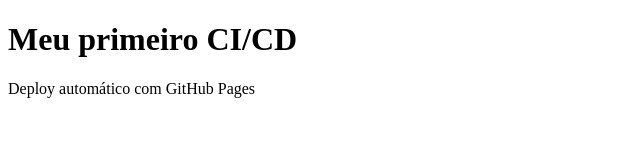
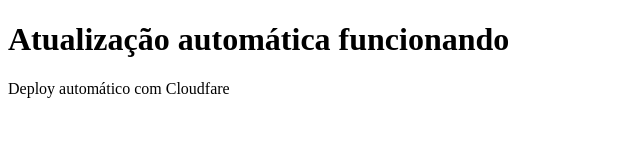
Before and after one commit to edusabin/meu-site-devops, a plain HTML site: page meu-site-devops/index.html in a window 1280 px wide. Shown: the whole page, without its empty margins (0-640 px from the left). Drawn offline with Linux system fonts and the light colour scheme.

Commit message:
Atualização do site

```diff
--- a/meu-site-devops/index.html
+++ b/meu-site-devops/index.html
@@ -4,7 +4,7 @@
 <title>DevOps na prática</title>
 </head>
 <body>
-<h1>Meu primeiro CI/CD</h1>
-<p>Deploy automático com GitHub Pages</p>
+<h1>Atualização automática funcionando</h1>
+<p>Deploy automático com Cloudfare</p>
 </body>
 </html>
```
